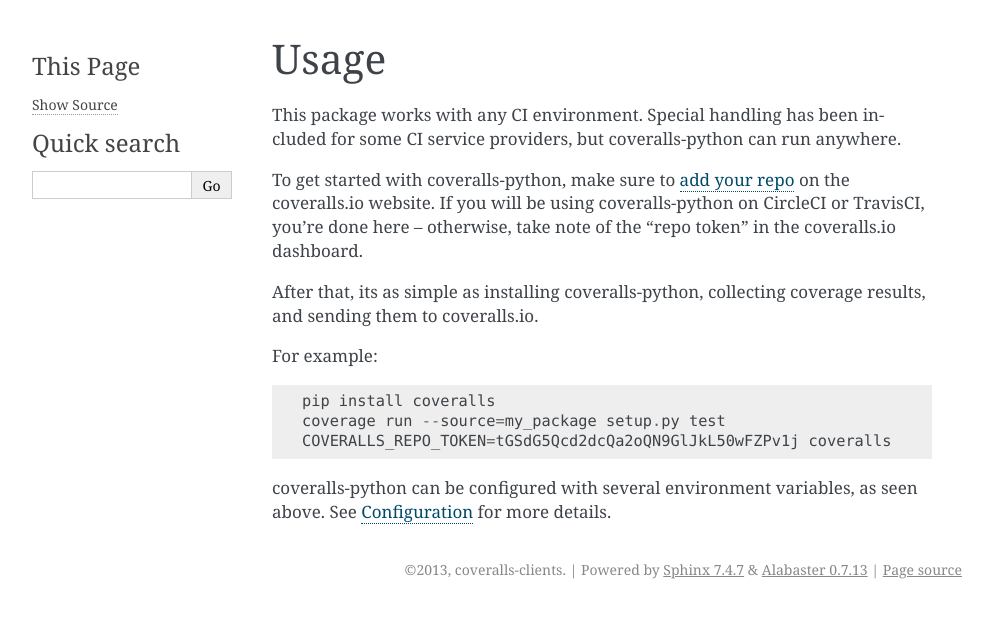
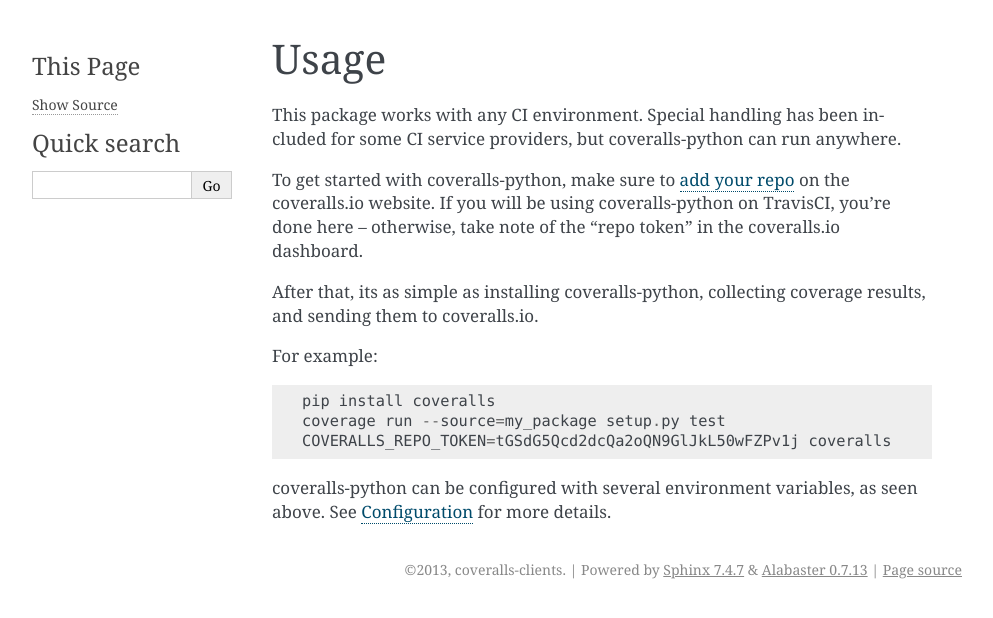
Before and after one commit to TheKevJames/coveralls-python, a Sphinx documentation site: the page built from docs/usage/index.rst, in a window 1280 px wide. Shown: the top 618 px of the page, without its empty margins (148-1141 px from the left). Built offline with Sphinx 7.4.7, drawn with Linux system fonts in a browser that asks for light colours; formulas are drawn with MathJax 3.

Commit message:
docs(circleci): token is now required
Looks like the Coverall docs here are out-of-date -- Coveralls no longer
supports submitting results from CircleCI without an explicit repo token
set.

Fixes #206

```diff
--- a/docs/usage/configuration.rst
+++ b/docs/usage/configuration.rst
@@ -21,7 +21,7 @@
 
 If you are interested in merging the coverage results between multiple languages/projects, see our :ref:`multi-language <multilang>` documentation.
 
-If coveralls-python is being run on CircleCI or TravisCI, it will automatically set the token for communication with coveralls.io. Otherwise, you should set the environment variable ``COVERALLS_REPO_TOKEN``, which can be found on the dashboard for your project in coveralls.io::
+If coveralls-python is being run on TravisCI, it will automatically set the token for communication with coveralls.io. Otherwise, you should set the environment variable ``COVERALLS_REPO_TOKEN``, which can be found on the dashboard for your project in coveralls.io::
 
     COVERALLS_REPO_TOKEN=mV2Jajb8y3c6AFlcVNagHO20fiZNkXPVy coveralls
 
--- a/docs/usage/index.rst
+++ b/docs/usage/index.rst
@@ -3,7 +3,7 @@
 
 This package works with any CI environment. Special handling has been included for some CI service providers, but coveralls-python can run anywhere.
 
-To get started with coveralls-python, make sure to `add your repo`_ on the coveralls.io website. If you will be using coveralls-python on CircleCI or TravisCI, you're done here -- otherwise, take note of the "repo token" in the coveralls.io dashboard.
+To get started with coveralls-python, make sure to `add your repo`_ on the coveralls.io website. If you will be using coveralls-python on TravisCI, you're done here -- otherwise, take note of the "repo token" in the coveralls.io dashboard.
 
 After that, its as simple as installing coveralls-python, collecting coverage results, and sending them to coveralls.io.
 
```
Also changed, not shown: 2 other files.
